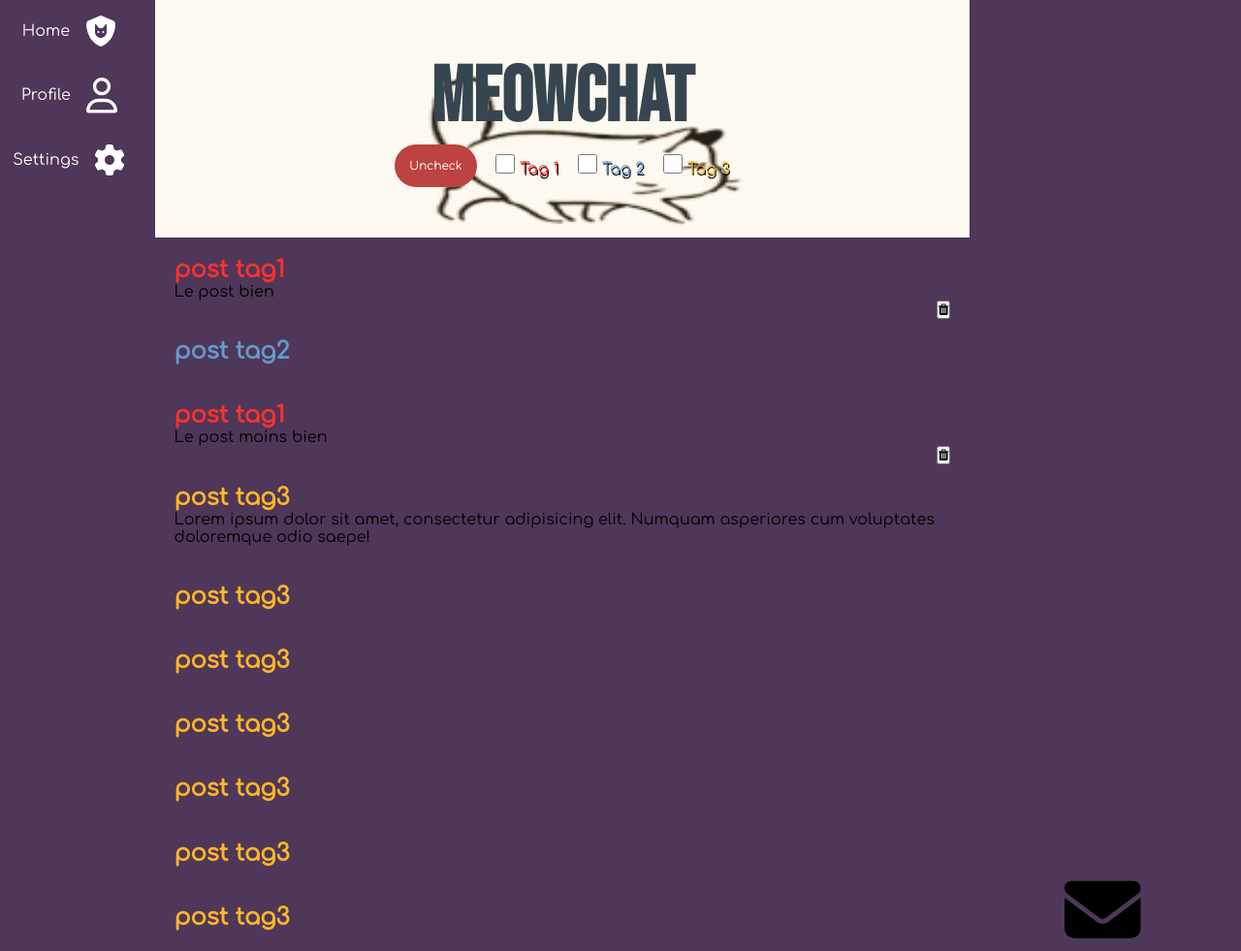
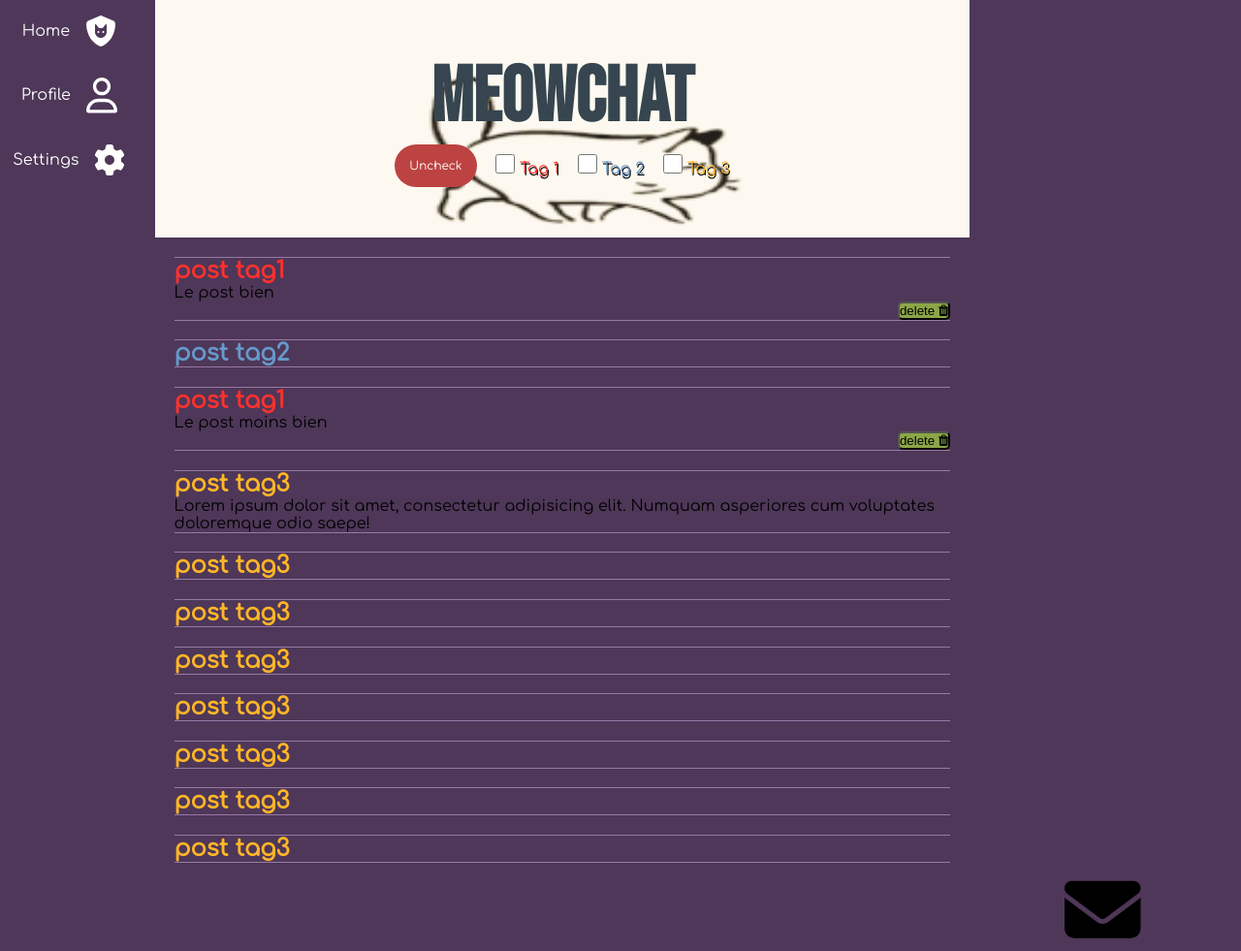
Before and after one commit to AnnamTRAN/Socialmedia, a PHP site: page / in a window 1280 px wide. Shown: the whole page at 97% size. Run offline with PHP 8.4, Linux system fonts and the light colour scheme.

Commit message:
16/02/2023 - Small fix CSS

```diff
--- a/component/post.css
+++ b/component/post.css
@@ -70,7 +70,6 @@
 }
 
 .remove-border button{
-    border-radius: 10px;
     padding: 2vh 2vh;
     margin: 2%;
     cursor: pointer;
@@ -80,13 +79,17 @@
 }
 
 .tag{
-    padding: 2vh;
-    border-radius: 10px;
+    overflow: hidden;
+    margin: 2vh;
+    border-top: 1px solid #9879A6;
+    border-bottom: 1px solid #9879A6;
 }
 
 .remove-button{
+    border-radius: 5px;
+    background-color: #8CA647;
+    cursor: pointer;
     float: right;
-    cursor: pointer;
 }
 
 .tag[data-value="tag1"] h2{
--- a/index.html
+++ b/index.html
@@ -109,7 +109,7 @@
                     <article class="tag" data-value="tag1">
                         <h2>post tag1</h2>
                         <p>Le post bien</p>
-                        <button class="remove-button"><i class="fa fa-trash"></i></button>
+                        <button class="remove-button">delete <i class="fa fa-trash"></i></button>
                         <div class="remove">
                             <div class="remove-border">
                                 <p>Are you sure to delete?</p>
@@ -126,7 +126,7 @@
                     <article class="tag" data-value="tag1"> <!-- Exemple of post -->
                         <h2>post tag1</h2>
                         <p>Le post moins bien</p>
-                        <button class="remove-button"><i class="fa fa-trash"></i></button>
+                        <button class="remove-button">delete <i class="fa fa-trash"></i></button>
                         <div class="remove">
                             <div class="remove-border">
                                 <p>Are you sure to delete?</p>
```
